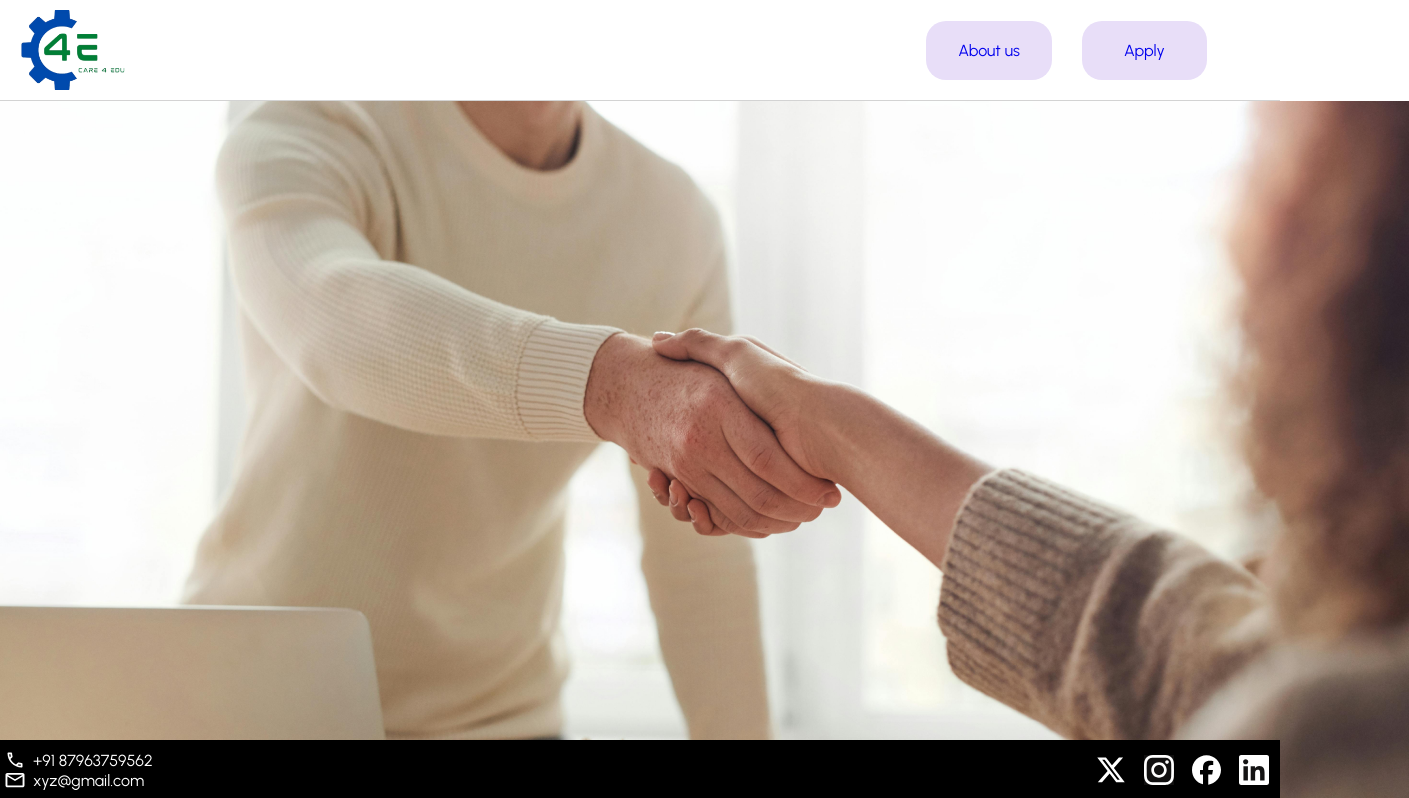
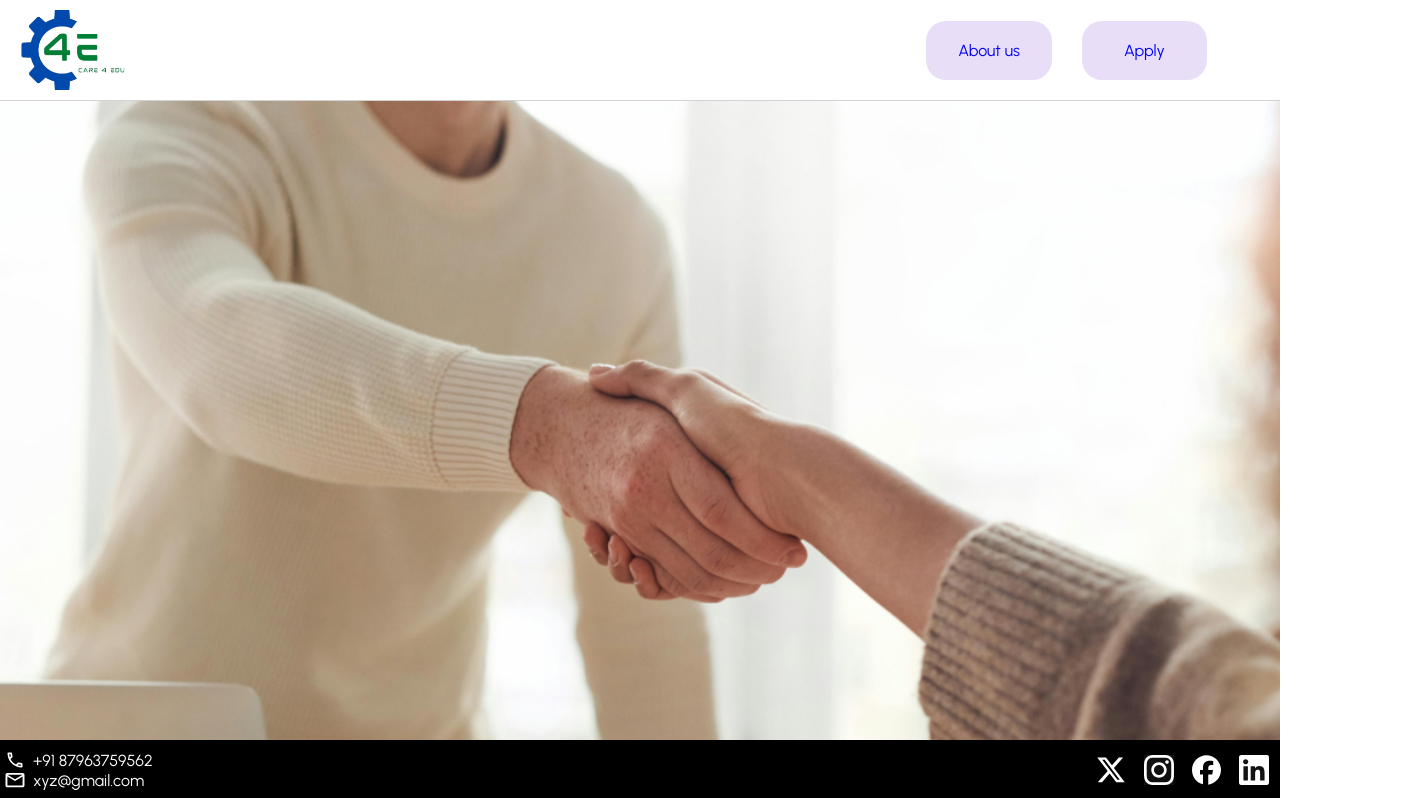
Before and after one commit to Chandan-CV/job-application, a React (Vite) app: page / in a window 1280 px wide. Shown: the top 798 px of the page, 1409 px wide, since content can reach past the window. Built offline with nearby package versions, Linux system fonts and the light colour scheme.

Commit message:
cover img

```diff
--- a/src/assets/pages/home/home.jsx
+++ b/src/assets/pages/home/home.jsx
@@ -3,8 +3,8 @@ import styles from "./home.module.css";
 const Home = () => {
   return (
   <div className={styles.home}>
-    <div className="background-image">
-      <img className="cover-image" src="/home.png" />
+    <div className={styles.background}>
+      <img className={styles.cover} src="/home.png" />
     </div>
   </div>
   );
--- a/src/assets/pages/home/home.module.css
+++ b/src/assets/pages/home/home.module.css
@@ -1,3 +1,15 @@
 body {
     overflow: hidden;
 }
+
+.background{
+    width: 100vw;
+    height: 100vh;
+}
+
+.cover {
+    width: 100%;
+    height: 100%;
+    object-fit: cover;
+    object-position: center center;
+}
```
Also changed, not shown: public/home.png.
